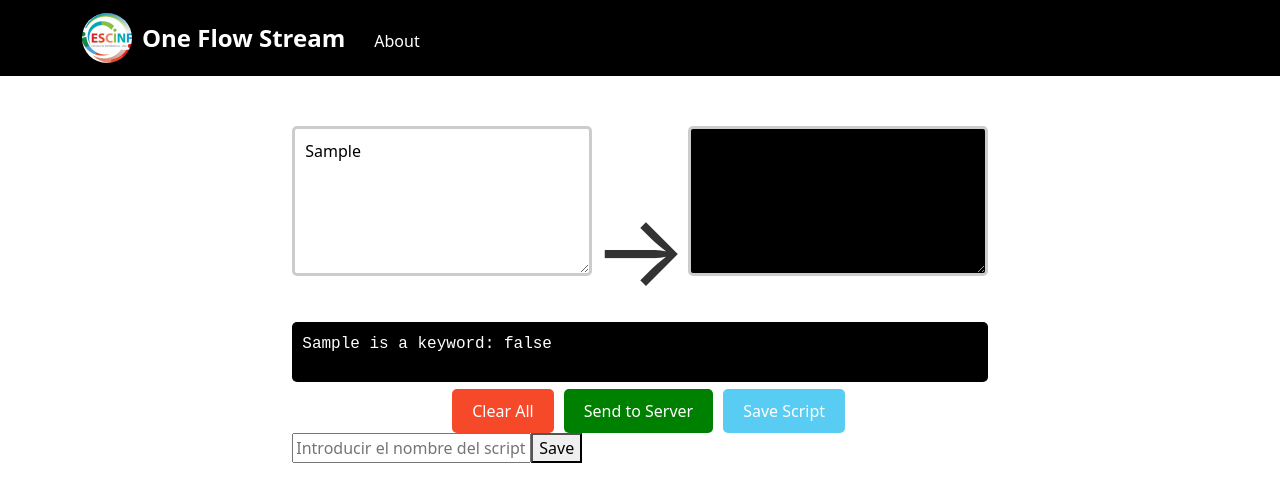
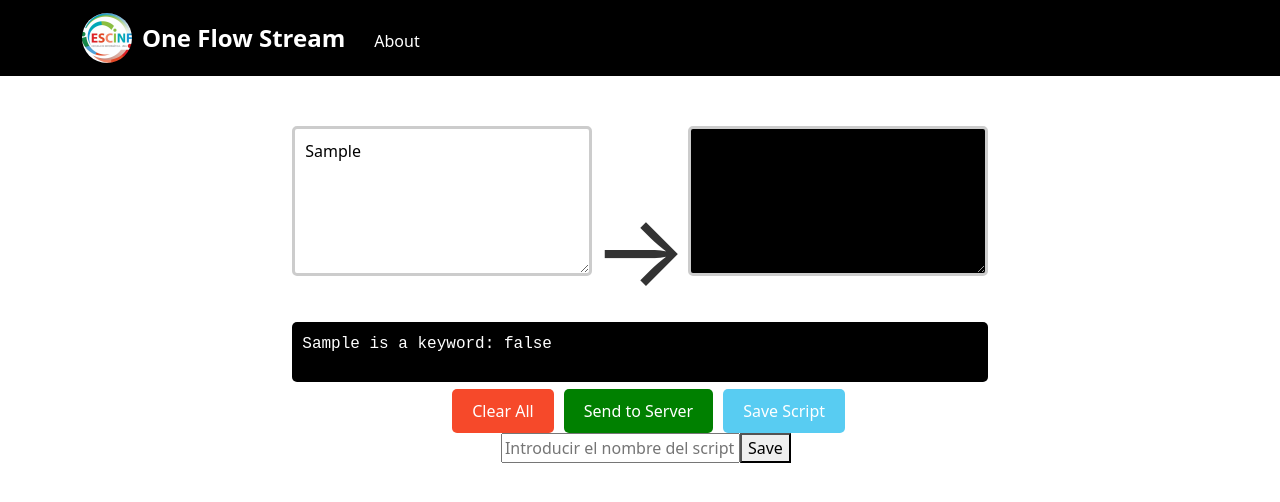
Before and after one commit to XarthDaichi/paradigmas-proyecto-final, a React (Create React App) app in the folder EIF400_II-2023_OFS2/: page / in a window 1280 px wide. Both pictures are taken after typing "Sample" into the empty fields and a click on the button "Save Script". Shown: the top 502 px of the page. Built offline with nearby package versions, Linux system fonts and the light colour scheme; no server answers.

Commit message:
pulgaScriptVacio

```diff
--- a/EIF400_II-2023_OFS2/src/components/ScriptPopup.js
+++ b/EIF400_II-2023_OFS2/src/components/ScriptPopup.js
@@ -9,6 +9,7 @@ const ScriptPopup = ({ onSave }) => {
   };
 
   return (
+    <div style={{ marginLeft: '30%' }} >
     <div className="script-popup">
       <input
         type="text"
@@ -18,6 +19,7 @@ const ScriptPopup = ({ onSave }) => {
       />
       <button onClick={handleSave}>Save</button>
     </div>
+    </div>
   );
 };
 
--- a/EIF400_II-2023_OFS2/src/components/TextEditor.js
+++ b/EIF400_II-2023_OFS2/src/components/TextEditor.js
@@ -71,6 +71,11 @@ const TextEditor = ({ keywordsList }) => {
       return;
     }
 
+    if (inputText.trim() === '') {
+      setErrorMessage('El contenido del script no puede estar vacío');
+      return;
+    }
+
     const newScript = {
       name: scriptName,
       text: inputText,
```
